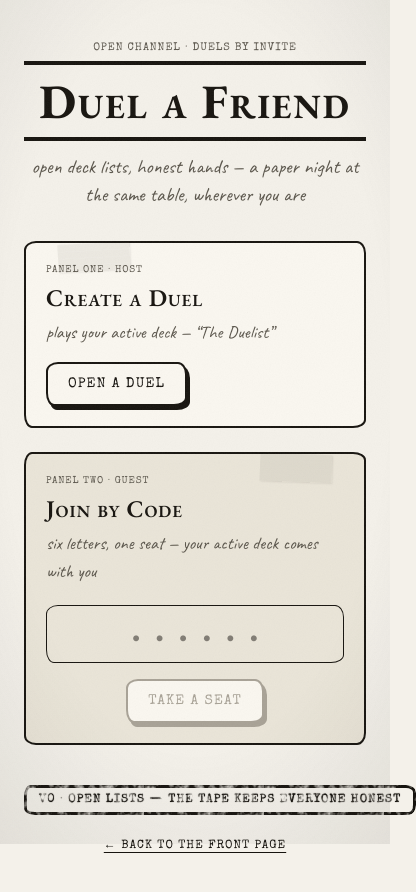
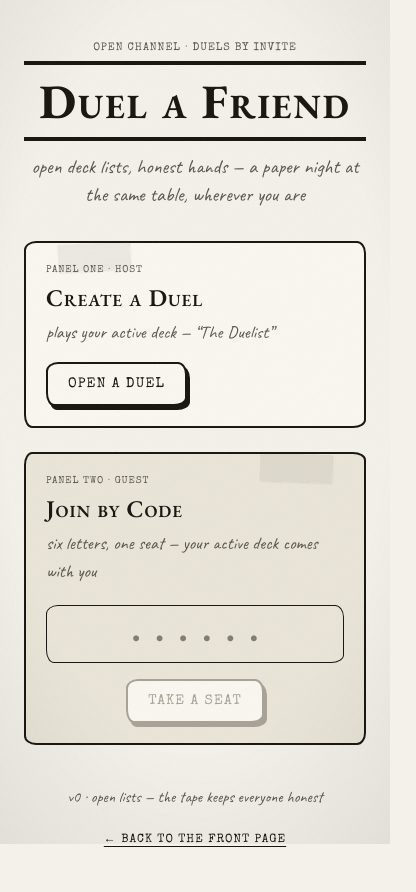
Before and after one commit to itsnotalwin/inkduel, a Next.js app: page /multiplayer in a window 390 px wide. Shown: the top 892 px of the page, 416 px wide, since content can reach past the window. Built offline with nearby package versions, Linux system fonts and the light colour scheme; no server answers.

Commit message:
fix: mobile overflow on /multiplayer - invite code scales down, long stamp becomes handnote

```diff
--- a/src/app/multiplayer/page.tsx
+++ b/src/app/multiplayer/page.tsx
@@ -152,8 +152,8 @@ export default function MultiplayerPage() {
                 <WashiTape angle={-2} className="left-1/2 top-0 -translate-x-1/2" width={84} />
                 <div className="label-type text-[10px] text-graphite">INVITE CODE</div>
                 <div
-                  className="small-caps text-5xl font-bold tracking-[0.3em] md:text-6xl"
-                  style={{ fontFamily: "var(--font-display)", paddingLeft: "0.3em" }}
+                  className="small-caps text-4xl font-bold tracking-[0.2em] sm:text-5xl md:text-6xl md:tracking-[0.3em]"
+                  style={{ fontFamily: "var(--font-display)", paddingLeft: "0.2em" }}
                 >
                   {created.code}
                 </div>
@@ -226,7 +226,7 @@ export default function MultiplayerPage() {
       </section>
 
       <div className="mt-10 text-center">
-        <Stamp className="text-xs">V0 · OPEN LISTS — THE TAPE KEEPS EVERYONE HONEST</Stamp>
+        <HandNote className="text-base leading-snug">v0 · open lists — the tape keeps everyone honest</HandNote>
         <div className="mt-4">
           <Link href="/" className="label-type focus-ink text-xs underline underline-offset-4">
             ← back to the front page
```
